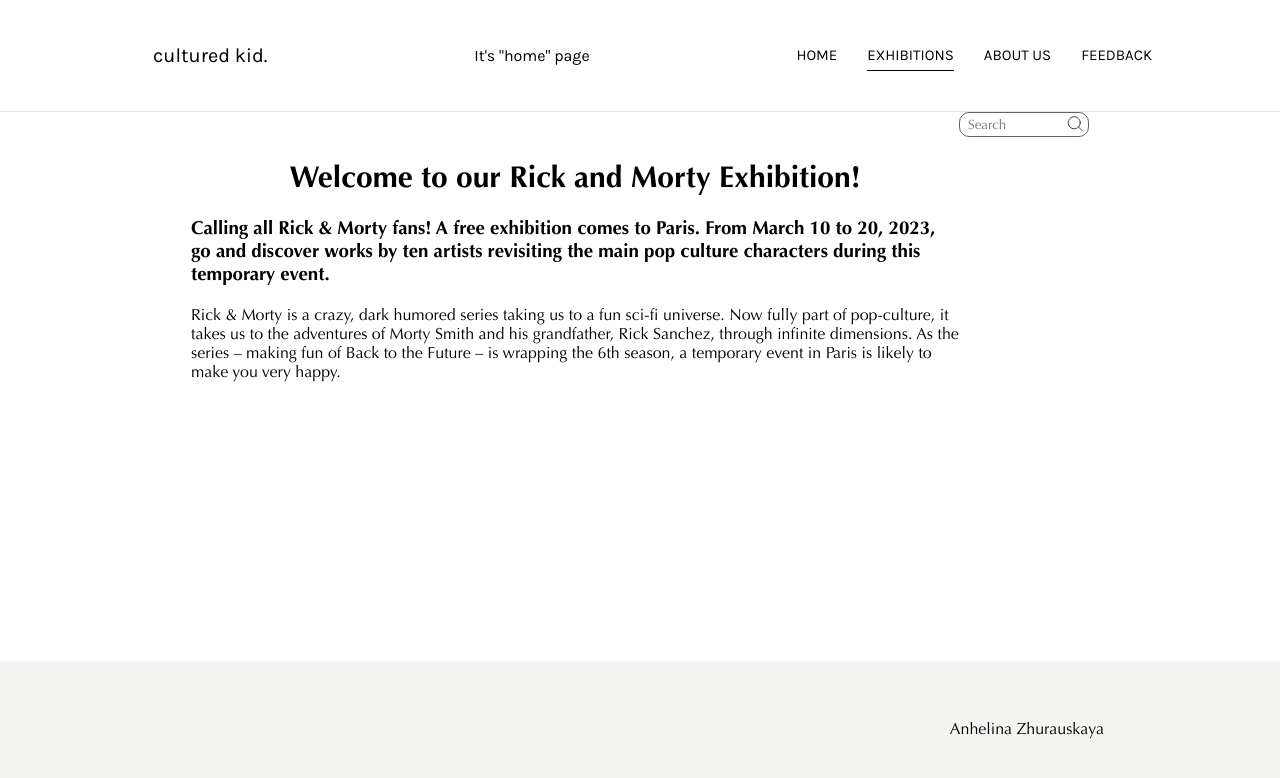
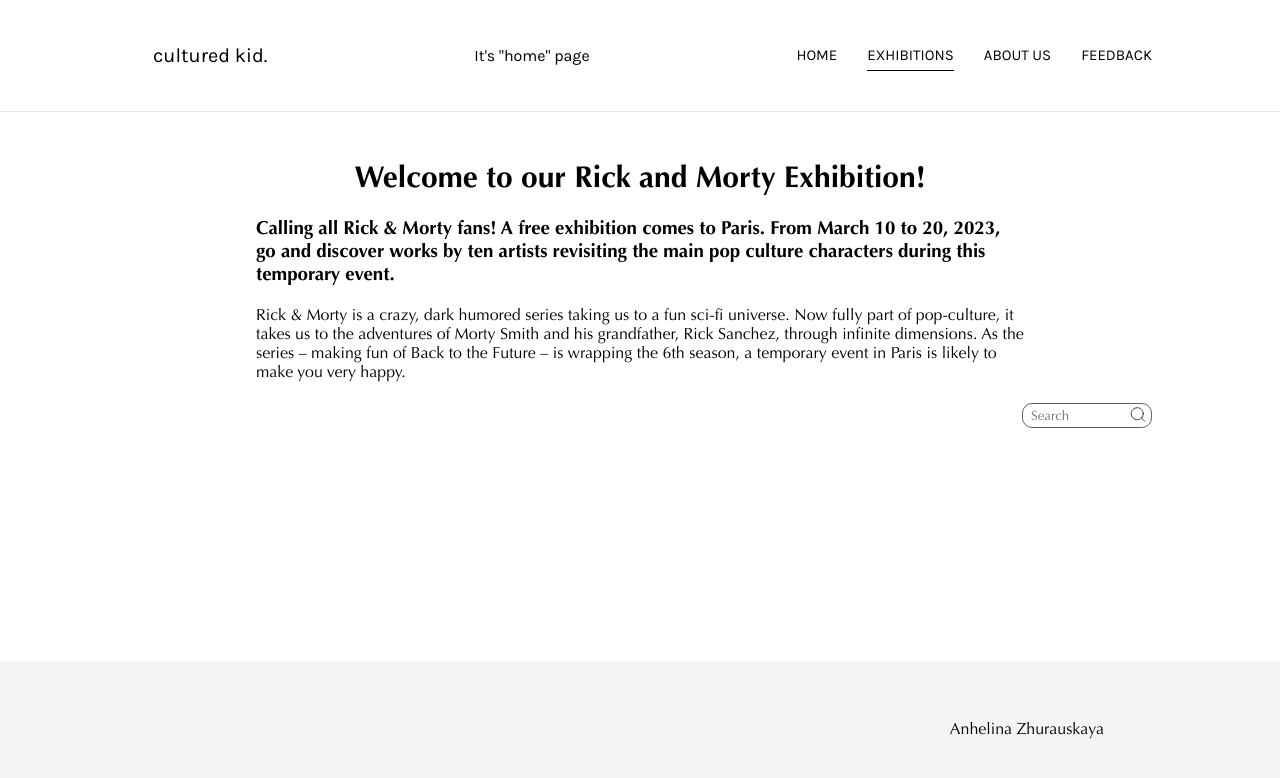
Before and after one commit to zhuravskayalina/art_gallery, a React (Vite) app in the folder react-ts-app/: page /exhibitions in a window 1280 px wide. Shown: the top 778 px of the page. Built offline with nearby package versions, Linux system fonts and the light colour scheme; some icons are missing.

Commit message:
feat: add styles to searchbar

```diff
--- a/react-ts-app/src/components/Exhibition/RickMorty/RickAndMorty.tsx
+++ b/react-ts-app/src/components/Exhibition/RickMorty/RickAndMorty.tsx
@@ -8,21 +8,30 @@
   return (
     <div className={cx('container')}>
       <div className={cx('text')}>
-        <h2 className={cx('text__heading')}>Welcome to our Rick and Morty Exhibition!</h2>
+        <h2 className={cx('text__heading')}>Welcome to our Rick and Morty
+          Exhibition!</h2>
         <h3 className={cx('text__subheading')}>
-          Calling all Rick & Morty fans! A free exhibition comes to Paris. From March 10 to 20,
-          2023, go and discover works by ten artists revisiting the main pop culture characters
+          Calling all Rick & Morty fans! A free exhibition comes to Paris. From
+          March 10 to 20,
+          2023, go and discover works by ten artists revisiting the main pop
+          culture characters
           during this temporary event.
         </h3>
         <p className={cx('text__description')}>
-          Rick & Morty is a crazy, dark humored series taking us to a fun sci-fi universe. Now fully
-          part of pop-culture, it takes us to the adventures of Morty Smith and his grandfather,
-          Rick Sanchez, through infinite dimensions. As the series – making fun of Back to the
-          Future – is wrapping the 6th season, a temporary event in Paris is likely to make you very
+          Rick & Morty is a crazy, dark humored series taking us to a fun sci-fi
+          universe. Now fully
+          part of pop-culture, it takes us to the adventures of Morty Smith and
+          his grandfather,
+          Rick Sanchez, through infinite dimensions. As the series – making fun
+          of Back to the
+          Future – is wrapping the 6th season, a temporary event in Paris is
+          likely to make you very
           happy.
         </p>
       </div>
-      <SearchBar />
+      <div className={cx('searchbar')}>
+        <SearchBar/>
+      </div>
     </div>
   );
 };
--- a/react-ts-app/src/components/Exhibition/RickMorty/rick-morty.module.scss
+++ b/react-ts-app/src/components/Exhibition/RickMorty/rick-morty.module.scss
@@ -3,7 +3,8 @@
 .container {
   width: 80%;
   display: flex;
-  justify-content: center;
+  align-items: center;
+  flex-direction: column;
 }
 
 .text {
@@ -17,3 +18,8 @@
     font-size: 30px;
   }
 }
+
+.searchbar {
+  margin-top: 20px;
+  margin-left: auto;
+}
```
Also changed, not shown: 1 other file (tests, documents, lock files or other folders).
